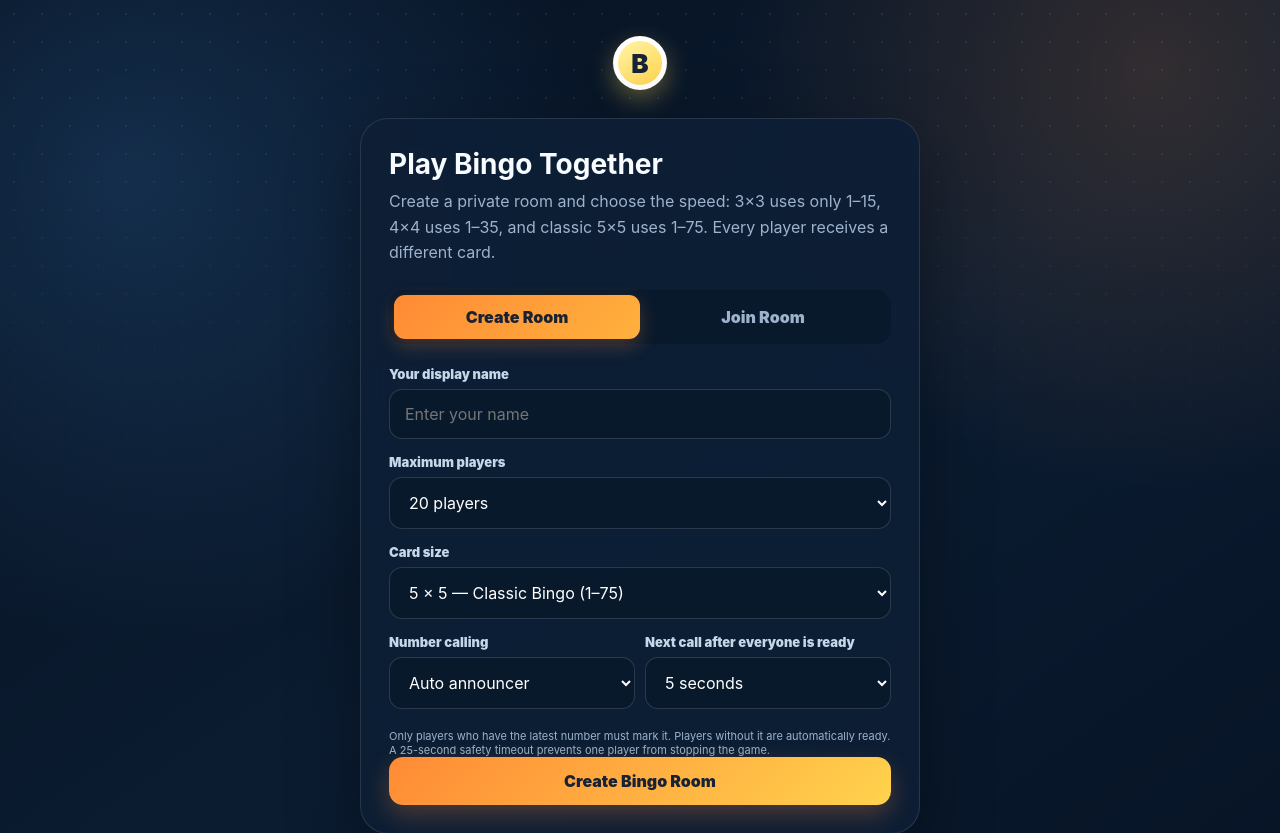
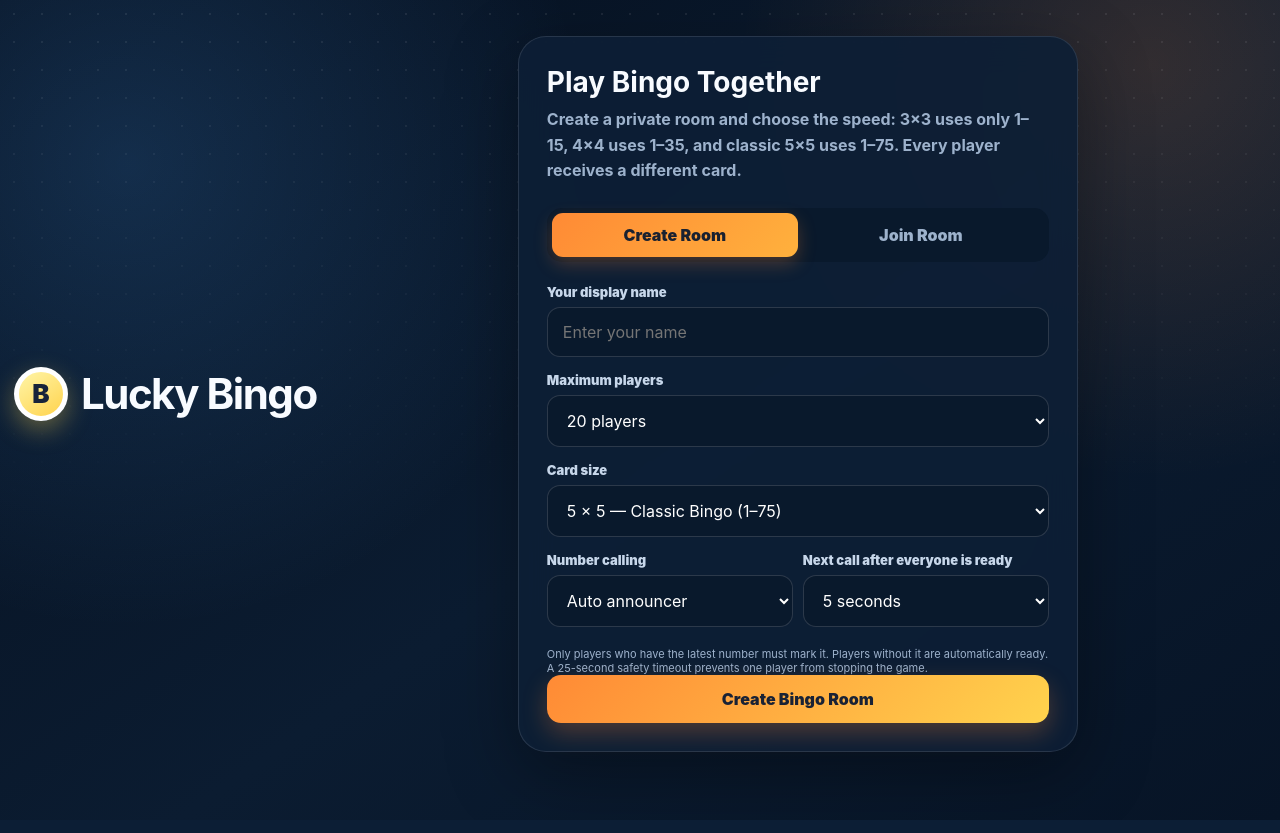
Before and after one commit to teocohen2-lgtm/luckybingo, a Flask app: page / in a window 1280 px wide. Shown: the top 833 px of the page. Run offline with Flask 3, Linux system fonts and the light colour scheme; parts of the project's set-up code (start-up, migrations or seed data) failed here and were passed over.

Commit message:
issue fix

```diff
--- a/templates/index.html
+++ b/templates/index.html
@@ -889,7 +889,7 @@
     <main class="shell">
       <div class="brand">
         <div class="brand-ball">B</div>
-        <!-- <div><h1>Lucky Bingo</h1><p>V11 Smart Auto Caller • 2 to 20 players</p></div> -->
+        <div><h1>Lucky Bingo</h1>
       </div>
 
       <section id="homeView" class="home-card">
```
